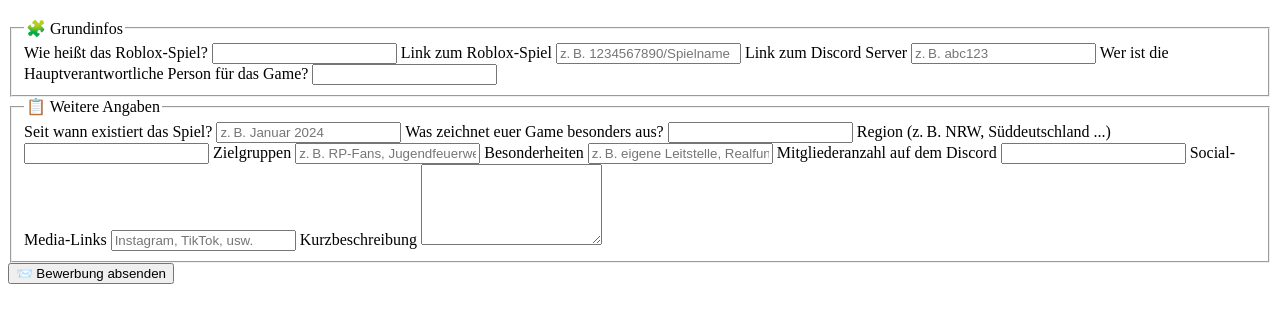
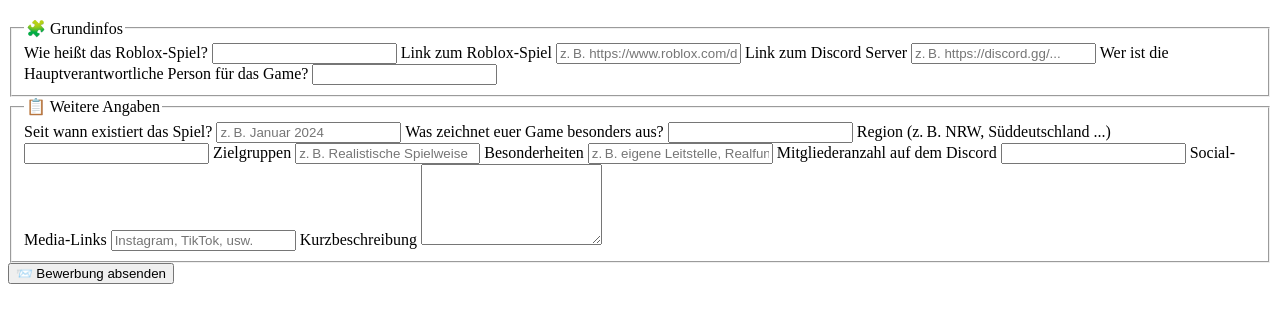
Before and after one commit to bluelight-connect/bluelight-connect.github.io, a plain HTML site: page bewerben.html in a window 1280 px wide. Shown: the part 62-384 px from the top of the page. Drawn offline with Linux system fonts and the light colour scheme; files that its build step writes are made by us from their sources; files whose address does not match are found by name.

Commit message:
bewerben.html

```diff
--- a/bewerben.html
+++ b/bewerben.html
@@ -18,10 +18,10 @@
           <input type="text" name="gamename" required />
         </label>
         <label>Link zum Roblox-Spiel
-          <input type="text" name="spiellink" placeholder="z. B. 1234567890/Spielname" required />
+          <input type="text" name="spiellink" placeholder="z. B. https://www.roblox.com/de/games/..." required />
         </label>
         <label>Link zum Discord Server
-          <input type="text" name="discordlink" placeholder="z. B. abc123" required />
+          <input type="text" name="discordlink" placeholder="z. B. https://discord.gg/..." required />
         </label>
         <label>Wer ist die Hauptverantwortliche Person für das Game?
           <input type="text" name="ansprecher" required />
@@ -41,7 +41,7 @@
           <input type="text" name="region" required />
         </label>
         <label>Zielgruppen
-          <input type="text" name="zielgruppen" placeholder="z. B. RP-Fans, Jugendfeuerwehr" required />
+          <input type="text" name="zielgruppen" placeholder="z. B. Realistische Spielweise" required />
         </label>
         <label>Besonderheiten
           <input type="text" name="besonderheit" placeholder="z. B. eigene Leitstelle, Realfunk, usw." required />
```
